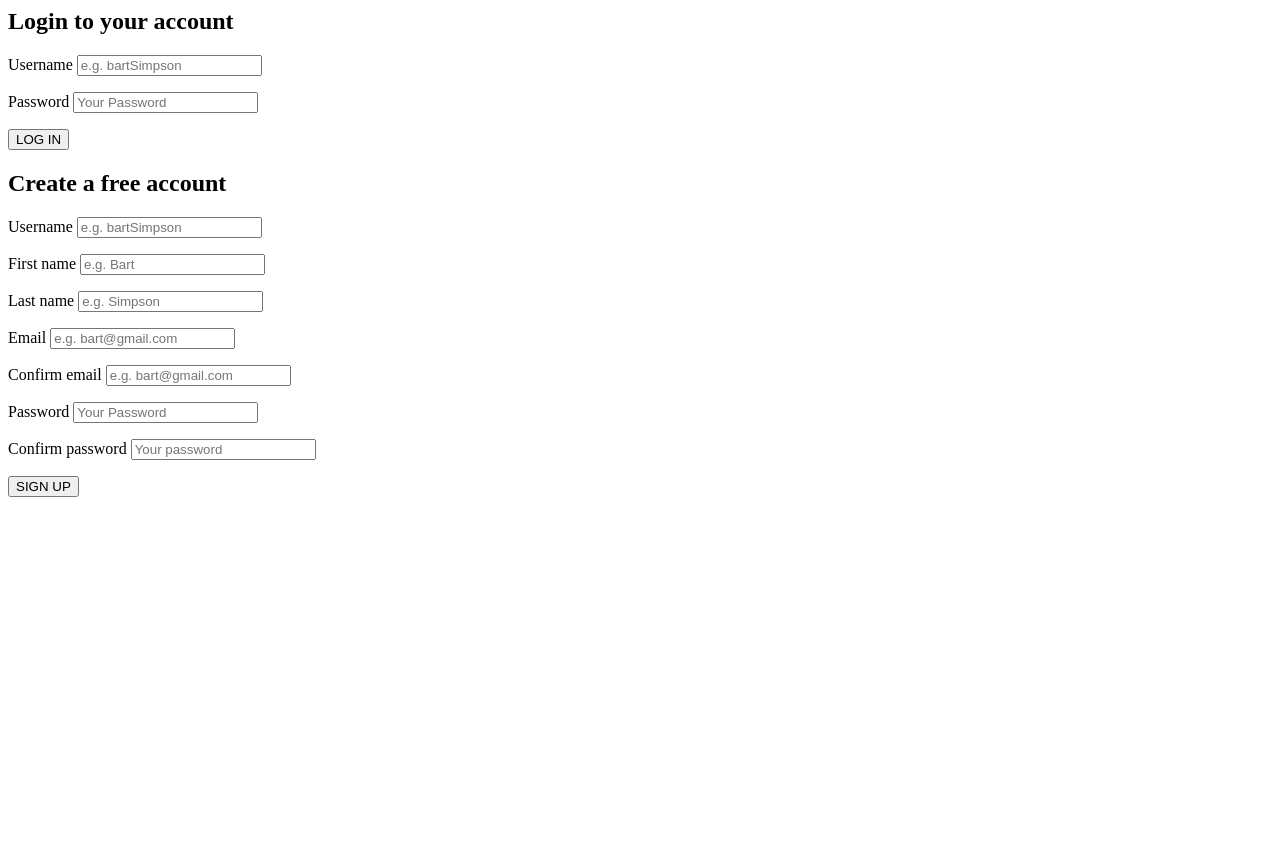
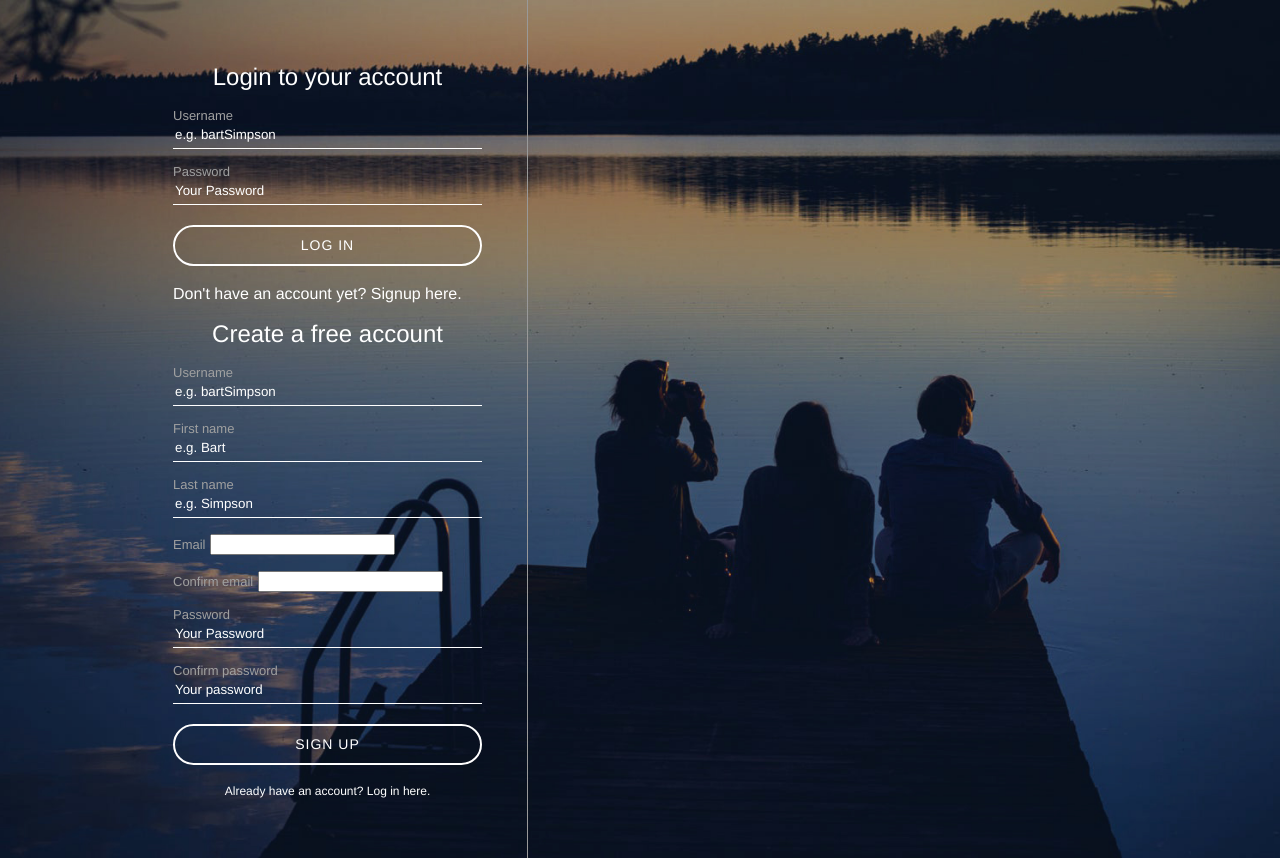
Before and after one commit to GeoRosa2019/Slotify, a PHP site: page /register.php in a window 1280 px wide. Before the commit the page ends 497 px from the top, so only its background shows below. Run offline with PHP 8.4, Linux system fonts and the light colour scheme.

Commit message:
update to add background image and more styling

```diff
--- /dev/null
+++ b/assets/css/register.css
@@ -0,0 +1,126 @@
+html,
+body {
+    height: 100%;
+    width: 100%;
+    margin: 0;
+    padding: 0;
+    font-family: 'Roboto', sans-serif;
+    font-size: 16px;
+    font-weight: 400;
+    line-height: 1.5;
+    color: #212529;
+    text-align: left;
+    background-color: #f2f2f2;
+}
+
+#background {
+    background-color: #f2f2f2;
+    background-image: url(../images/bg.jpg);
+    background-position: center;
+    background-size: cover;
+    display: table;
+    height: 100%;
+    width: 100%;
+}
+
+#loginContainer * {
+    color: fff;
+    font-family: "Helvetica Neue", "Helvetica", "Arial", sans-serif;
+    font-weight: normal;
+    line-height: 1em;
+    box-sizing: border-box;
+}
+
+#loginContainer {
+    width: 80%;
+    margin: 0 auto;
+    position: relative;
+    max-width: 1024px;
+}
+
+::-webkit-input-placeholder {
+    /* WebKit, Blink, Edge */
+    color: #fff;
+}
+
+:-moz-placeholder {
+    /* Mozilla Firefox 4 to 18 */
+    color: #fff;
+    opacity: 1;
+}
+
+::-moz-placeholder {
+    /* Mozilla Firefox 19+ */
+    color: #fff;
+    opacity: 1;
+}
+
+:-ms-input-placeholder {
+    /* Internet Explorer 10-11 */
+    color: #fff;
+}
+
+::-ms-input-placeholder {
+    /* Microsoft Edge */
+    color: #fff;
+}
+
+::placeholder {
+    /* Most modern browsers support this now. */
+    color: #fff;
+}
+
+#inputContainer {
+    width: 400px;
+    padding: 45px;
+    float: left;
+    border-right: 1px solid #999;
+}
+
+#inputContainer h2 {
+    text-align: center;
+}
+
+#inputContainer input[type="text"],
+#inputContainer input[type="password"],
+#inputCpntainer input[type="email"] {
+    display: block;
+    background-color: transparent;
+    border: 0;
+    border-bottom: 1px solid #fff;
+    width: 100%;
+    height: 27px;
+    line-height: 27px;
+}
+
+#inputContainer label {
+    color: #a0a0a0;
+    font-size: 13px;
+    margin-top: 15px;
+}
+
+#inputContainer button {
+    display: block;
+    width: 100%;
+    height: 41px;
+    margin: 20px auto;
+    background-color: transparent;
+    border: 2px solid #fff;
+    border-radius: 250px;
+    letter-spacing: 1px;
+    color: #fff;
+    font-size: 14px;
+}
+
+#inputContainer button:hover {
+    cursor: pointer;
+}
+
+.hasAccountText span {
+    font-weight: bold;
+    font-size: 12px;
+}
+
+.hasAccountText {
+    text-align: center;
+}
--- /dev/null
+++ b/assets/js/register.js
@@ -0,0 +1,12 @@
+$(document).ready(function () {
+    console.log("document is ready");
+    $("#hideLogin").click(function () {
+        $("#loginForm").hide();
+        $("#registerForm").show();
+    });
+
+    $("#hideRegister").click(function () {
+        $("#loginForm").show();
+        $("#registerForm").hide();
+    });
+});
--- a/includes/classes/Account.php
+++ b/includes/classes/Account.php
@@ -8,6 +8,20 @@
             $this->con = $con;
             // Creating an empty array
             $this->errorArray = array();
+        }
+        // This function will be used to login the user
+        public function login($un, $pw) {
+            // Encrypting the password
+            $pw = md5($pw);
+            // Checking if the username and password are correct
+            $query = mysqli_query($this->con, "SELECT * FROM users WHERE username='$un' AND password='$pw'");
+            // If the query returns 1 then the username and password are correct
+            if(mysqli_num_rows($query) == 1) {
+                return true;
+            } else {
+                array_push($this->errorArray, Constants::$loginFailed);
+                return false;
+            }
         }
 
         public function register($un, $fn, $ln, $em, $em2, $pw, $pw2) {
@@ -52,6 +66,13 @@
                 array_push($this->errorArray, Constants::$usernameCharacters);
                 return;
             }
+            // Check if username exists
+            $checkUsernameQuery = mysqli_query($this->con, "SELECT username FROM users WHERE username='$un'");
+            if(mysqli_num_rows($checkUsernameQuery) != 0) {
+                array_push($this->errorArray, Constants::$usernameTaken);
+                return;
+            }
+
         }
 
         private function validateFirstName($fn) {
@@ -76,6 +97,12 @@
                 array_push($this->errorArray, Constants::$emailInvalid);
                 return;
             }
+            // Check if email exists
+            $checkEmailQuery = mysqli_query($this->con, "SELECT email FROM users WHERE email='$em'");
+            if(mysqli_num_rows($checkEmailQuery) != 0) {
+                array_push($this->errorArray, Constants::$emailTaken);
+                return;
+            }
         }
 
         private function validatePasswords($pw, $pw2) {
--- a/includes/config.php
+++ b/includes/config.php
@@ -2,6 +2,8 @@
     // Turns on output buffering;
     // waits until all data is sent to the server before sending it to the browser
     ob_start();
+    // Starting a session
+    session_start();
 
     // Setting the timezone
     $timezone = date_default_timezone_set("America/Chicago");
--- a/includes/handlers/login-handler.php
+++ b/includes/handlers/login-handler.php
@@ -1,6 +1,15 @@
 <?php
 if(isset($_POST['loginButton'])) {
     // Login button was pressed
+    $username = $_POST['loginUsername'];
+    $password = $_POST['loginPassword'];
+    // Login function
+    $result = $account->login($username, $password);
+    if($result == true) {
+        $_SESSION['userLoggedIn'] = '$username';
+        // Redirecting the user to the index page
+        header("Location: index.php");
+    }
 
 }
 ?>
--- a/includes/handlers/register-handler.php
+++ b/includes/handlers/register-handler.php
@@ -38,6 +38,7 @@ if(isset($_POST['registerButton'])) {
 
     // If the registration was successful, redirect to index.php
     if($wasSuccessful == true) {
+        $_SESSION['userLoggedIn'] = $username;
         header("Location: index.php");
     } else {
         // echo "Failed";
--- a/register.php
+++ b/register.php
@@ -16,13 +16,20 @@
 
 <html>
     <head>
-        <title>Register</title>
+        <title>Welcome to Slotify</title>
+        <link rel="stylesheet" type="text/css" href="assets/css/register.css">
+
+        <script src="https://ajax.googleapis.com/ajax/libs/jquery/3.7.1/jquery.min.js"></script>
+        <script src="assets/js/register.js"></script>
     </head>
     <body>
+        <div id="background">
+            <div id="loginContainer">
                 <div id="inputContainer">
                     <form id="loginForm" action="register.php" method="POST">
                         <h2>Login to your account</h2>
                         <p>
+                            <?php echo $account->getError(Constants::$loginFailed); ?>
                             <label for="loginUsername">Username</label>
                             <input id="loginUsername" name="loginUsername" type="text" placeholder="e.g. bartSimpson" required>
                         </p>
@@ -31,11 +38,15 @@
                             <input id="loginPassword" name="loginPassword" type="password" placeholder="Your Password" required>
                         </p>
                         <button type="submit" name="loginButton">LOG IN</button>
+                        <div id="hasAccountText">
+                            <span id="hideLogin">Don't have an account yet? Signup here.</span>
+                        </div>
                     </form>
                     <form id="registerForm" action="register.php" method="POST">
                         <h2>Create a free account</h2>
                         <p>
                             <?php echo $account->getError(Constants::$usernameCharacters); ?>
+                            <?php echo $account->getError(Constants::$usernameTaken); ?>
                             <label for="regUsername">Username</label>
                             <input id="regUsername" name="regUsername" type="text" placeholder="e.g. bartSimpson"
                             value="<?php getInputValue('regUsername'); ?>" required>
@@ -55,6 +66,7 @@
                         <p>
                             <?php echo $account->getError(Constants::$emailsDoNotMatch); ?>
                             <?php echo $account->getError(Constants::$emailInvalid); ?>
+                            <?php echo $account->getError(Constants::$emailTaken); ?>
                             <label for="regEmail">Email</label>
                             <input id="regEmail" name="regEmail" type="email" placeholder="e.g. bart@gmail.com"
                             value="<?php getInputValue('regEmail'); ?>"required>
@@ -76,7 +88,12 @@
                             <input id="regPassword2" name="regPassword2" type="password" placeholder="Your password" required>
                         </p>
                         <button type="submit" name="registerButton">SIGN UP</button>
+                        <div class="hasAccountText">
+                            <span id="hideRegister">Already have an account? Log in here.</span>
+                        </div>
                     </form>
+                </div>
+            </div>
         </div>
     </body>
 </html>
```
Also changed, not shown: index.php (+13 -0 lines), assets/images/bg.jpg (added). Lines whose indentation alone changed are shown as unchanged.
